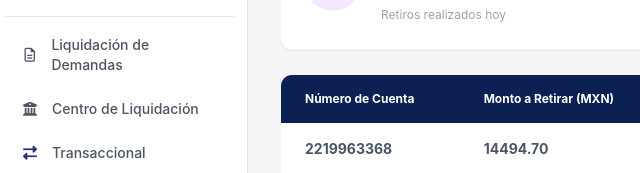
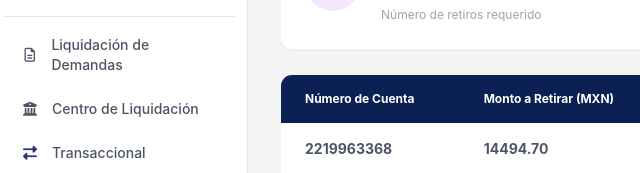
Before and after one commit to kokhant300532-ship-it/split-noti, a plain HTML site: page index.html in a window 1280 px wide. Shown: the part 269-442 px from the top of the page, 8-648 px from the left. Drawn offline with nearby package versions, Linux system fonts and the light colour scheme.

Commit message:
Update index.html

```diff
--- a/index.html
+++ b/index.html
@@ -112,7 +112,7 @@
                     <div>
                         <span class="text-xs font-semibold text-gray-400 uppercase tracking-wider block">Retiros Totales</span>
                         <span id="ui-total-withdrawals" class="text-3xl font-bold text-gray-900 block my-1">4</span>
-                        <span class="text-xs text-gray-400">Retiros realizados hoy</span>
+                        <span class="text-xs text-gray-400">Número de retiros requerido</span>
                     </div>
                 </div>
 
```
